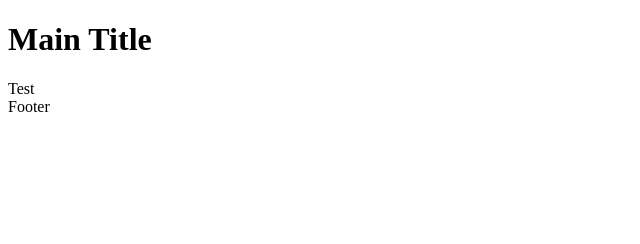
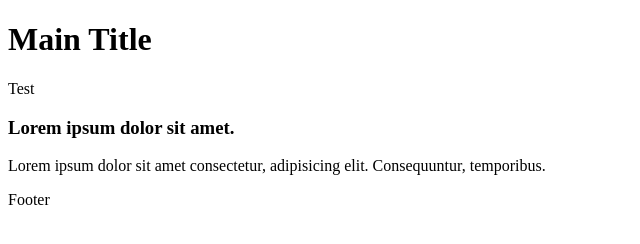
Before and after one commit to NataliiaYakovenko/git-branches, a plain HTML site: page index.html in a window 1280 px wide. Shown: the whole page, without its empty margins (0-640 px from the left). Drawn offline with Linux system fonts and the light colour scheme.

Commit message:
Add article

```diff
--- a/index.html
+++ b/index.html
@@ -1,15 +1,20 @@
 <!DOCTYPE html>
 <html lang="en">
-<head>
-    <meta charset="UTF-8">
-    <meta name="viewport" content="width=device-width, initial-scale=1.0">
+  <head>
+    <meta charset="UTF-8" />
+    <meta name="viewport" content="width=device-width, initial-scale=1.0" />
     <title>Document</title>
-</head>
-<body>
+  </head>
+  <body>
     <header><h1>Main Title</h1></header>
     <main>Test</main>
+    <article>
+      <h3>Lorem ipsum dolor sit amet.</h3>
+      <p>
+        Lorem ipsum dolor sit amet consectetur, adipisicing elit. Consequuntur,
+        temporibus.
+      </p>
+    </article>
     <footer><a href="http://google.com"></a>Footer</footer>
-
-
-</body>
+  </body>
 </html>
```
